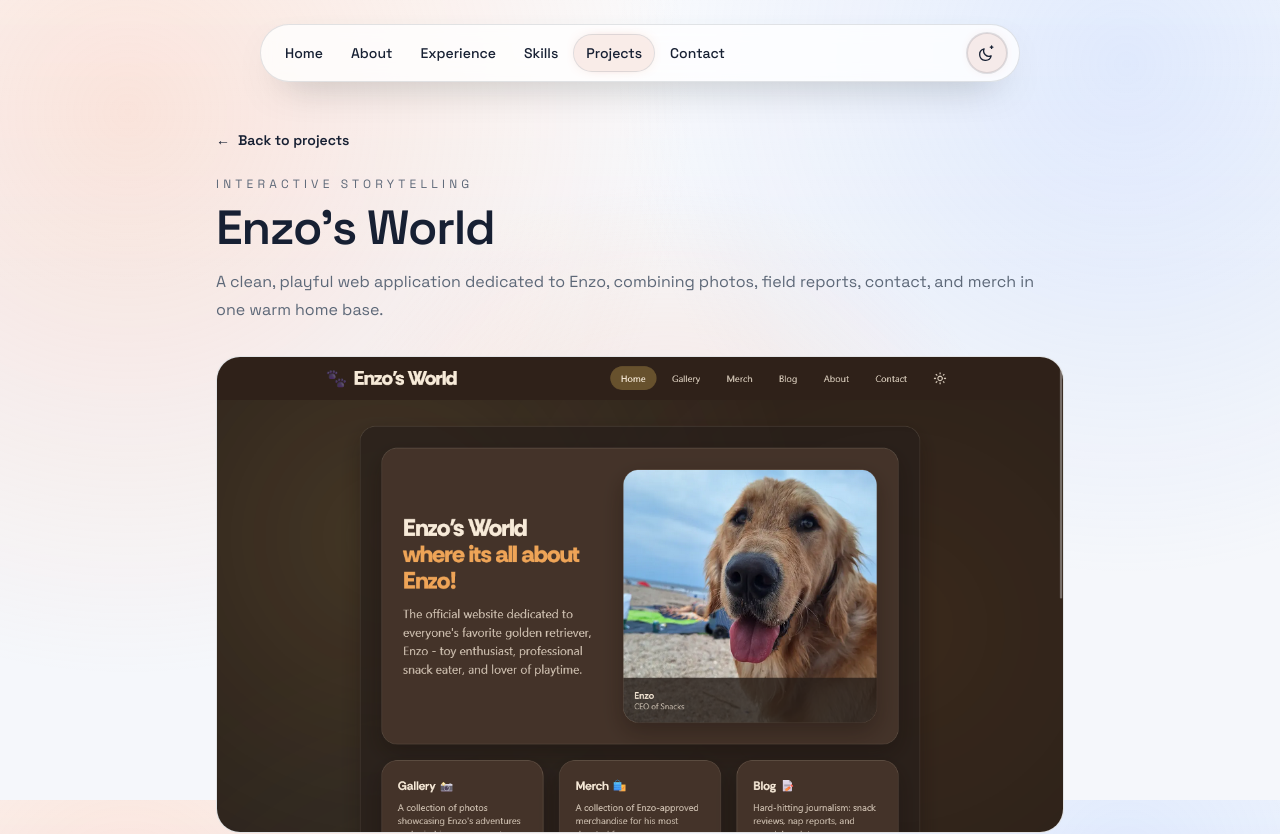
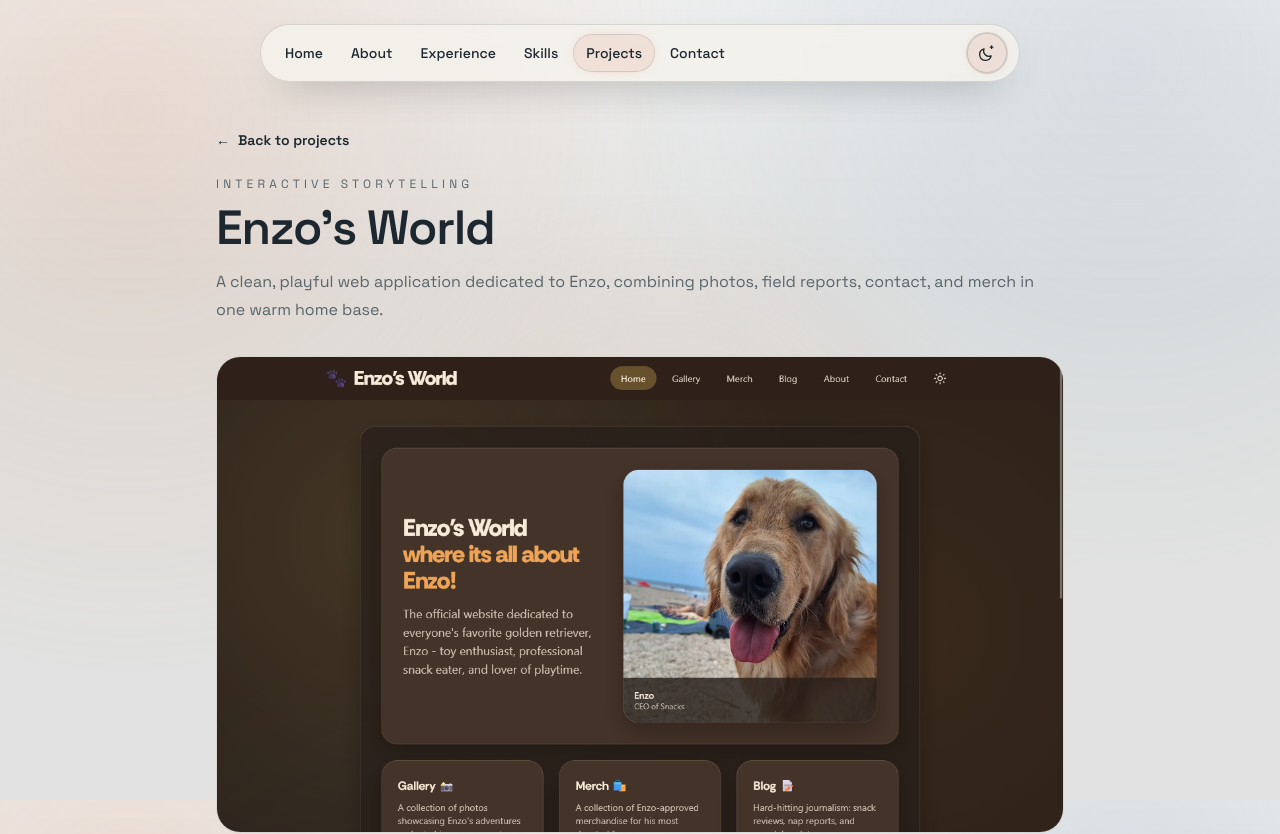
Before and after one commit to RickySerrano904/RickySerrano.dev, a Next.js app: page /projects/enzos-world in a window 1280 px wide. Shown: the top 834 px of the page. Built offline with nearby package versions, Linux system fonts and the light colour scheme.

Commit message:
style(theme): shift light mode background to light grey. Keep dark github calender on both modes

```diff
--- a/app/globals.css
+++ b/app/globals.css
@@ -1,21 +1,21 @@
 @import "tailwindcss";
 
 :root {
-  --bg: #f5f7fb;
-  --fg: #172033;
-  --muted: #5d6878;
+  --bg: #e1e2e1;
+  --fg: #1d2730;
+  --muted: #59656b;
   --accent: #c94d2d;
-  --border: rgba(23, 32, 51, 0.12);
-  --nav: rgba(255, 255, 255, 0.78);
+  --border: rgba(29, 39, 48, 0.14);
+  --nav: rgba(245, 243, 237, 0.8);
   --nav-active: rgba(201, 77, 45, 0.1);
-  --panel: rgba(255, 255, 255, 0.72);
-  --panel-strong: rgba(255, 255, 255, 0.92);
-  --spot-1: rgba(255, 177, 143, 0.3);
-  --spot-2: rgba(144, 181, 255, 0.24);
-  --calendar-bg: #fffdf9;
-  --calendar-title: #687384;
-  --calendar-link: #172033;
-  --calendar-border: rgba(23, 32, 51, 0.1);
+  --panel: rgba(242, 240, 234, 0.78);
+  --panel-strong: rgba(248, 246, 240, 0.92);
+  --spot-1: rgba(218, 145, 107, 0.2);
+  --spot-2: rgba(112, 145, 181, 0.16);
+  --calendar-bg: #151922;
+  --calendar-title: #a6a7ab;
+  --calendar-link: #f3f1e8;
+  --calendar-border: rgba(255, 255, 255, 0.1);
   color-scheme: light;
 }
 
@@ -37,21 +37,21 @@
 }
 
 :root.light {
-  --bg: #f5f7fb;
-  --fg: #172033;
-  --muted: #5d6878;
+  --bg: #e1e2e1;
+  --fg: #1d2730;
+  --muted: #59656b;
   --accent: #c94d2d;
-  --border: rgba(23, 32, 51, 0.12);
-  --nav: rgba(255, 255, 255, 0.78);
+  --border: rgba(29, 39, 48, 0.14);
+  --nav: rgba(245, 243, 237, 0.8);
   --nav-active: rgba(201, 77, 45, 0.1);
-  --panel: rgba(255, 255, 255, 0.72);
-  --panel-strong: rgba(255, 255, 255, 0.92);
-  --spot-1: rgba(255, 177, 143, 0.3);
-  --spot-2: rgba(144, 181, 255, 0.24);
-  --calendar-bg: #fffdf9;
-  --calendar-title: #687384;
-  --calendar-link: #172033;
-  --calendar-border: rgba(23, 32, 51, 0.1);
+  --panel: rgba(242, 240, 234, 0.78);
+  --panel-strong: rgba(248, 246, 240, 0.92);
+  --spot-1: rgba(218, 145, 107, 0.2);
+  --spot-2: rgba(112, 145, 181, 0.16);
+  --calendar-bg: #151922;
+  --calendar-title: #a6a7ab;
+  --calendar-link: #f3f1e8;
+  --calendar-border: rgba(255, 255, 255, 0.1);
   color-scheme: light;
 }
 
```
